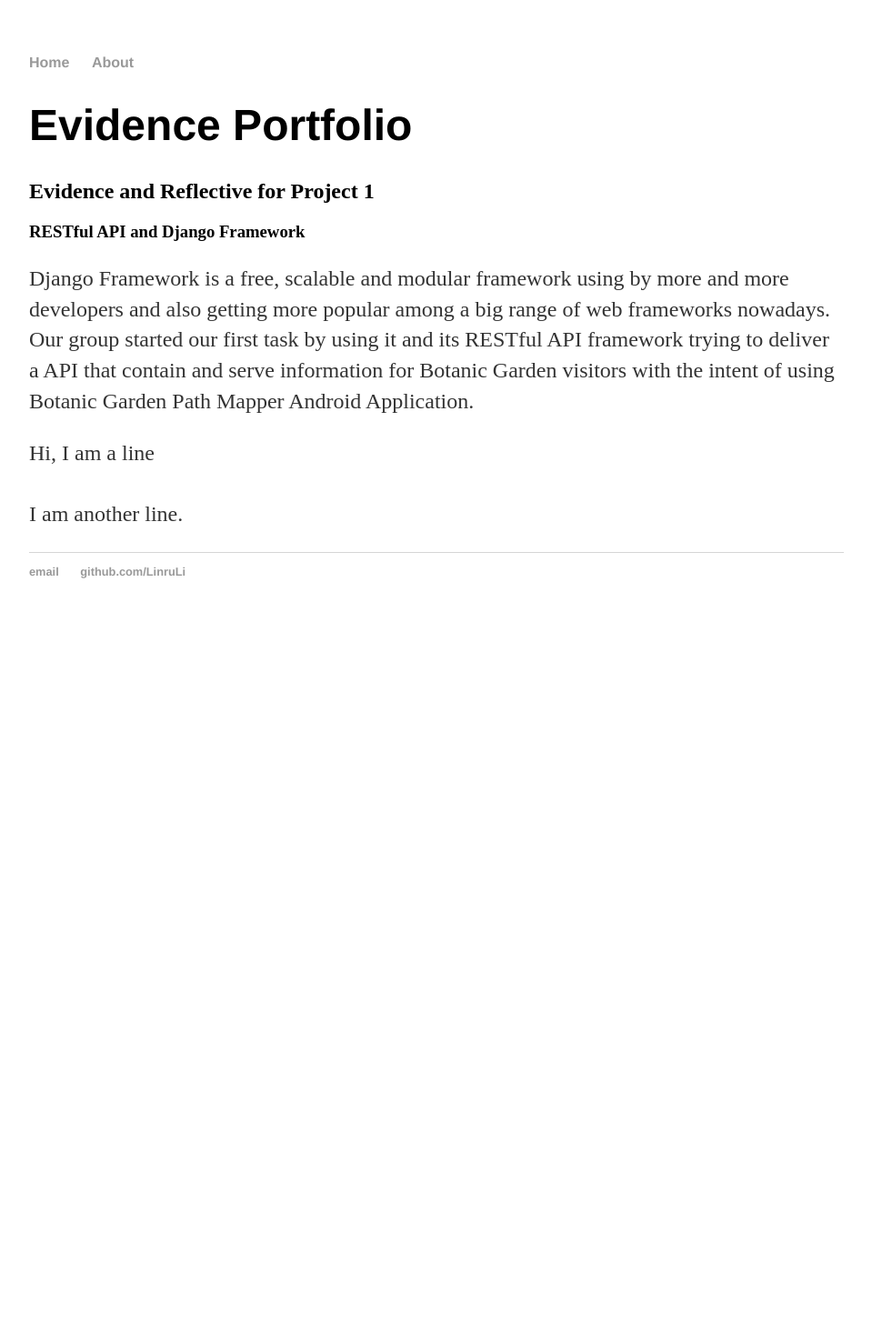
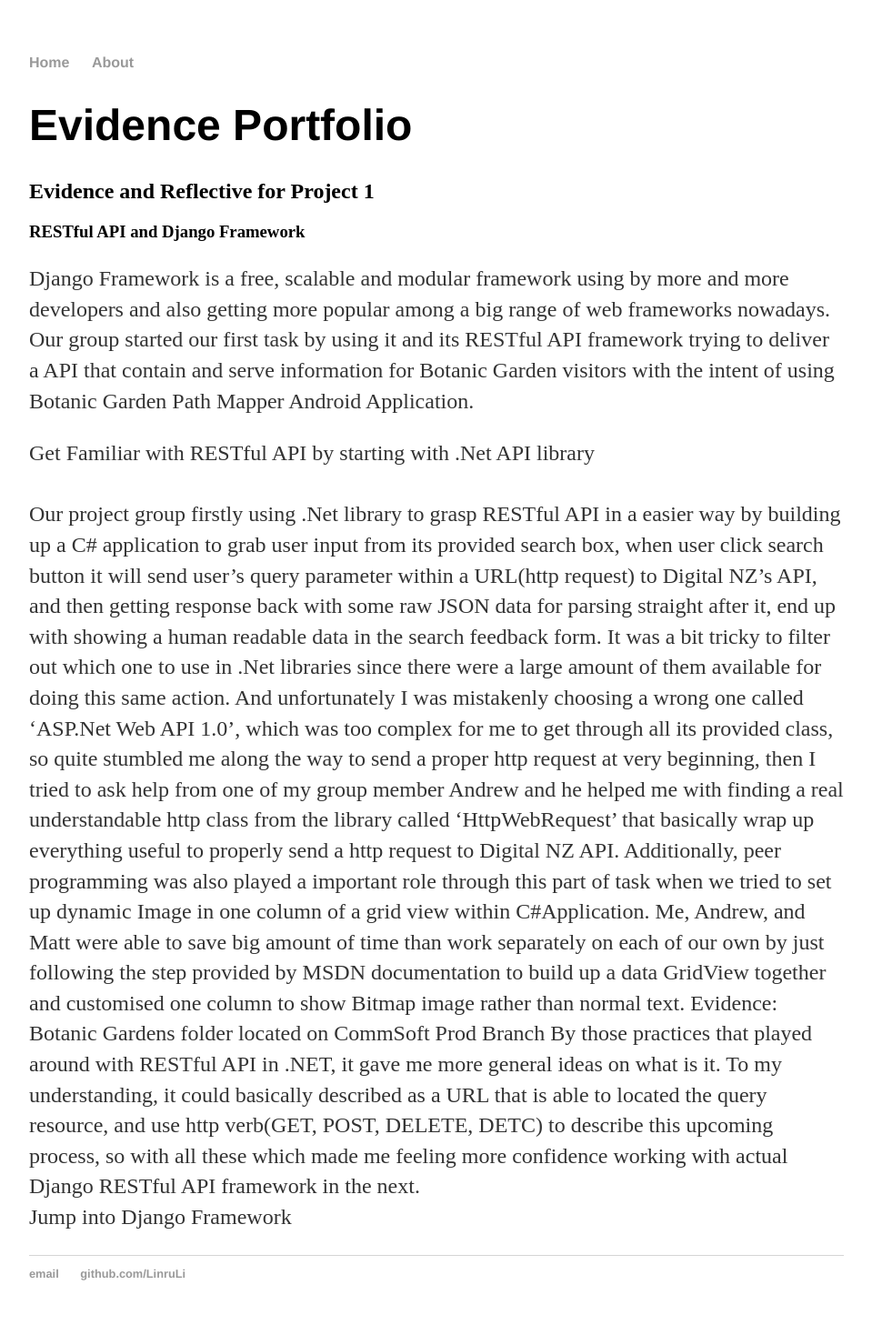
Before and after one commit to LinruLi/LinruLi.github.io, a Jekyll site: the page built from index.html, in a window 1280 px wide. Shown: the whole page at 91% size, without its empty margins (160-1119 px from the left). Built offline with Jekyll 4.4.1, drawn with Linux system fonts in a browser that asks for light colours; before the commit the page ends 900 px from its top, so only the background shows below that.

Commit message:
Update index.html

```diff
--- a/index.html
+++ b/index.html
@@ -7,8 +7,17 @@ title: Victor'S Evidence Portfolio
 	<h2>Evidence and Reflective for Project 1</h2>
 	<h3>RESTful API and Django Framework</h3>
 	<p>Django Framework is a free, scalable and modular framework using by more and more developers and also getting more popular among a big range of web frameworks nowadays. Our group started our first task by using it and its RESTful API framework trying to deliver a API that contain and serve information for Botanic Garden visitors with the intent of using Botanic Garden Path Mapper Android Application.</p>
-	<p>Hi, I am a line<br />
+	<p>Get Familiar with RESTful API by starting with .Net API library<br />
 	<br />
-	I am another line.</p>
+	Our project group firstly using .Net library to grasp RESTful API in a easier way by building up a C# application to grab user input from its provided search box, when user click search button it will send user’s query parameter within a URL(http request) to Digital NZ’s API, and then getting response back with some raw JSON data for parsing straight after it, end up with showing a human readable data in the search feedback form.
+
+	It was a bit tricky to filter out which one to use in .Net libraries since there were a large amount of them available for doing this same action. And unfortunately I was mistakenly choosing a wrong one called ‘ASP.Net Web API 1.0’, which was too complex for me to get through all its provided class, so quite stumbled me along the way to send a proper http request at very beginning, then I tried to ask help from one of my group member Andrew and he helped me with finding a real understandable http class from the library called ‘HttpWebRequest’ that basically wrap up everything useful to properly send a http request to Digital NZ API.
+
+	Additionally, peer programming was also played a important role through this part of task when we tried to set up dynamic Image in one column of a grid view within C#Application. Me, Andrew, and Matt were able to save big amount of time than work separately on each of our own by just following the step provided by MSDN documentation to build up a data GridView together and customised one column to show Bitmap image rather than normal text.
+	Evidence: Botanic Gardens folder located on CommSoft Prod Branch
+
+	By those practices that played around with RESTful API in .NET, it gave me more general ideas on what is it. To my understanding, it could basically described as a URL that is able to located the query resource, and use http verb(GET, POST, DELETE, DETC) to describe this upcoming process, so with all these which made me feeling more confidence working with actual Django RESTful API framework in the next.</ br>
+
+	<br />Jump into Django Framework</p>
 
 </div><!-- /.blurb -->
```
